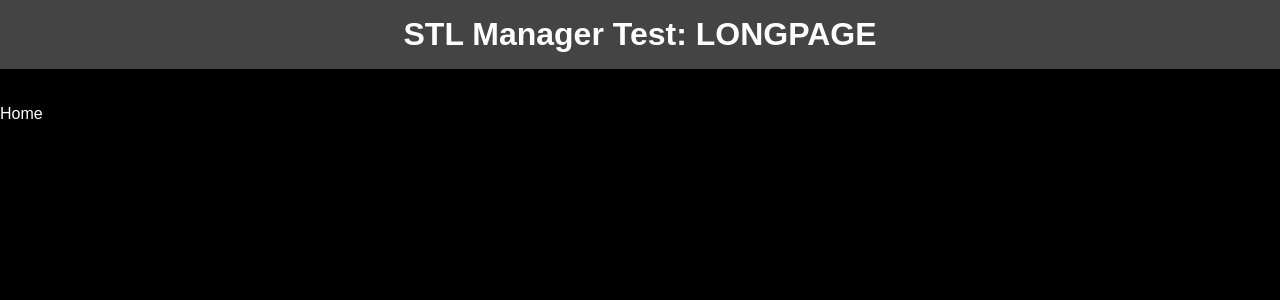
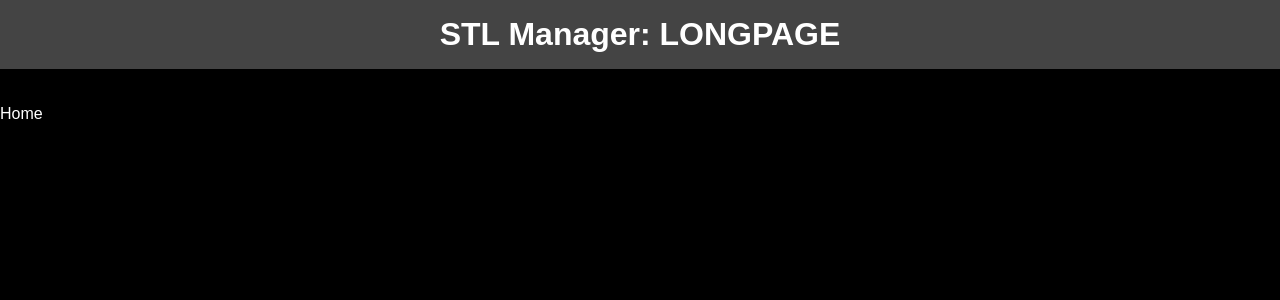
Before and after one commit to hitsaru-i/stlmanpublic, a Flask app: page /longlist in a window 1280 px wide. Shown: the top 300 px of the page. Run offline with Flask 3, Linux system fonts and the light colour scheme; data that the repository does not hold is empty.

Commit message:
removed 'test' from longpage.html

```diff
--- a/stlman/templates/longlist.html
+++ b/stlman/templates/longlist.html
@@ -3,7 +3,7 @@
 </head>
 <body>
 {% include '_style.html' %}
-<h1><center>STL Manager Test: {{ page }}</h1></center>
+<h1><center>STL Manager: {{ page }}</h1></center>
 
 <br>
 <br>
```
